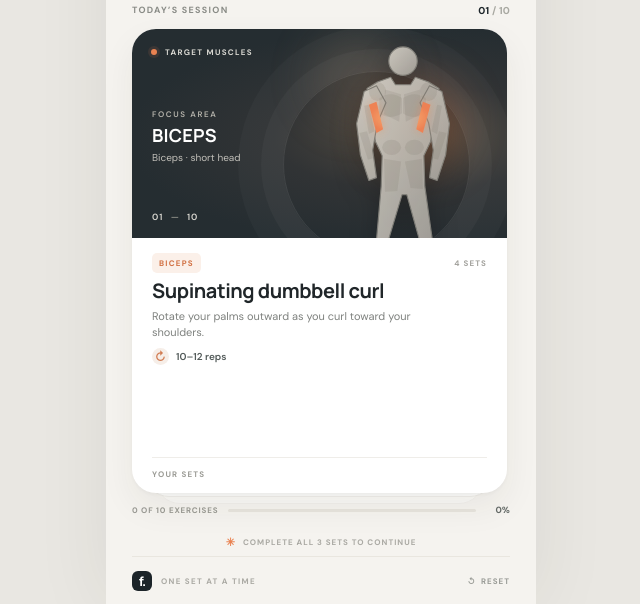
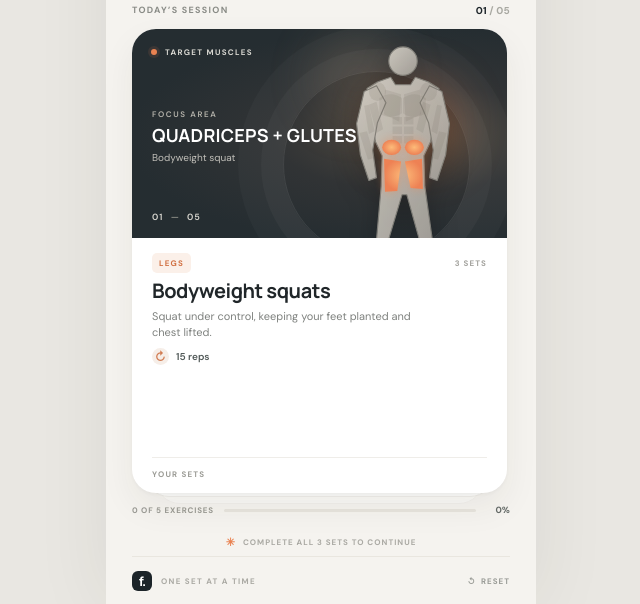
Before and after one commit to EmmanualJanuarie/GYM-STUFF, a plain HTML site: page index.html in a window 1280 px wide. Shown: the part 196-800 px from the top of the page, without its empty margins (319-959 px from the left). Drawn offline with Linux system fonts and the light colour scheme.

Commit message:
new changes

```diff
--- a/app.js
+++ b/app.js
@@ -1,45 +1,31 @@
-const chestBack = [
-  { category: 'CHEST', target: 'CHEST', anatomy: 'Pectoralis major', name: 'Barbell bench press', sets: 4, reps: '8–12', description: 'A compound press for overall chest strength.', muscle: 'chest' },
-  { category: 'CHEST', target: 'UPPER CHEST', anatomy: 'Clavicular pectorals', name: 'Incline barbell bench press', sets: 4, reps: '8–12', description: 'Press on an incline to emphasize the upper chest.', muscle: 'chest' },
-  { category: 'CHEST', target: 'CHEST + TRICEPS', anatomy: 'Pectorals · triceps', name: 'Close-grip barbell press', sets: 3, reps: '10–12', description: 'Use a close hand position to bring the triceps into the press.', muscle: 'chest triceps' },
-  { category: 'CHEST', target: 'CHEST', anatomy: 'Pectoralis major', name: 'Dumbbell chest fly', sets: 4, reps: '10–15', description: 'Open your arms in a controlled arc to stretch and work the chest.', muscle: 'chest' },
-  { category: 'CHEST', target: 'CHEST + LATS', anatomy: 'Pectorals · latissimus dorsi', name: 'Dumbbell pullover', sets: 3, reps: '10–12', description: 'Lower the dumbbell behind your head for a chest and lat stretch.', muscle: 'chest back' },
-  { category: 'BACK', target: 'MID BACK', anatomy: 'Rhomboids · latissimus dorsi', name: 'Overhand barbell bent-over row', sets: 4, reps: '8–12', description: 'Keep your torso hinged and pull the bar toward your lower belly.', muscle: 'back' },
-  { category: 'BACK', target: 'LOWER LATS', anatomy: 'Latissimus dorsi · biceps', name: 'Underhand barbell bent-over row', sets: 4, reps: '8–12', description: 'Use an underhand grip and pull the bar toward your upper belly.', muscle: 'back biceps' },
-  { category: 'BACK', target: 'UPPER BACK', anatomy: 'Trapezius · rhomboids', name: 'Pendlay row', sets: 3, reps: '6–10', description: 'Start each strict rep from the floor with your torso parallel to it.', muscle: 'back' },
-  { category: 'BACK', target: 'POSTERIOR CHAIN', anatomy: 'Hamstrings · glutes · lower back', name: 'Barbell Romanian deadlift', sets: 4, reps: '8–12', description: 'Hinge at the hips with a slight knee bend; keep the bar close to your legs.', muscle: 'legs glutes' },
-  { category: 'BACK', target: 'REAR DELTS + BACK', anatomy: 'Posterior deltoid · upper back', name: 'Dumbbell reverse fly', sets: 3, reps: '12–15', description: 'Hinge forward and raise the dumbbells out to your sides.', muscle: 'shoulders back' },
+const jog = { category: 'CARDIO', target: 'AEROBIC ENDURANCE', anatomy: 'Steady jogging', name: '20-minute jog', sets: 1, setLabel: 'SESSION', reps: '20 minutes', description: 'Keep a comfortable, steady pace for the full session.', muscle: 'legs' };
+
+const coreLegs = [
+  { category: 'LEGS', target: 'QUADRICEPS + GLUTES', anatomy: 'Bodyweight squat', name: 'Bodyweight squats', sets: 3, reps: '15 reps', description: 'Squat under control, keeping your feet planted and chest lifted.', muscle: 'legs glutes' },
+  { category: 'LEGS', target: 'LEGS + GLUTES', anatomy: 'Single-leg movement', name: 'Reverse lunges', sets: 3, reps: '10 each leg', description: 'Step back into a lunge, then return to standing. Complete both sides.', muscle: 'legs glutes' },
+  { category: 'GLUTES', target: 'GLUTES', anatomy: 'Gluteus maximus', name: 'Glute bridges', sets: 3, reps: '15 reps', description: 'Lift your hips by squeezing your glutes, then lower with control.', muscle: 'glutes' },
+  { category: 'CORE', target: 'CORE', anatomy: 'Abdominals · trunk stabilizers', name: 'Plank', sets: 3, reps: '20 seconds', description: 'Hold a straight, steady body position for each interval.', muscle: 'core' },
+  { category: 'CORE', target: 'CORE', anatomy: 'Abdominals · hip flexors', name: 'Dead bugs', sets: 3, reps: '10 reps', description: 'Move opposite arm and leg slowly while keeping your lower back steady.', muscle: 'core' },
 ];
 
-const arms = [
-  { category: 'BICEPS', target: 'BICEPS', anatomy: 'Biceps · short head', name: 'Supinating dumbbell curl', sets: 4, reps: '10–12', description: 'Rotate your palms outward as you curl toward your shoulders.', muscle: 'biceps' },
-  { category: 'BICEPS', target: 'BICEPS', anatomy: 'Biceps · long head', name: 'Single-arm drag curl', sets: 3, reps: '10–12', description: 'Drag the dumbbell upward along your torso without swinging.', muscle: 'biceps' },
-  { category: 'BICEPS', target: 'BICEPS + FOREARMS', anatomy: 'Brachialis · brachioradialis', name: 'Cross-body hammer curl', sets: 4, reps: '10–12', description: 'Curl across your body with a neutral, hammer-style grip.', muscle: 'biceps forearms' },
-  { category: 'BICEPS', target: 'FOREARMS', anatomy: 'Brachioradialis', name: 'Concentration hammer curl', sets: 3, reps: '10–12', description: 'Keep a neutral grip to emphasize the muscle along the top of your forearm.', muscle: 'forearms' },
-  { category: 'BICEPS', target: 'BICEPS', anatomy: 'Biceps brachii', name: 'Alternating dumbbell curl', sets: 3, reps: '10–12', description: 'Curl one dumbbell at a time while keeping your upper arm steady.', muscle: 'biceps' },
-  { category: 'TRICEPS', target: 'TRICEPS', anatomy: 'Triceps · long head', name: 'Single-arm overhead extension', sets: 4, reps: '10–12', description: 'Lower one dumbbell behind your head, then extend your arm overhead.', muscle: 'triceps' },
-  { category: 'TRICEPS', target: 'TRICEPS', anatomy: 'Triceps · long head', name: 'Two-handed overhead extension', sets: 4, reps: '10–12', description: 'Hold one dumbbell with both hands and extend overhead.', muscle: 'triceps' },
-  { category: 'TRICEPS', target: 'TRICEPS', anatomy: 'Triceps · lateral head', name: 'Dumbbell kickbacks', sets: 3, reps: '12–15', description: 'Hinge forward and extend the dumbbells straight behind you.', muscle: 'triceps' },
-  { category: 'TRICEPS', target: 'TRICEPS + CHEST', anatomy: 'Triceps · pectorals', name: 'Close-grip dumbbell press', sets: 4, reps: '8–12', description: 'Press the dumbbells from your chest with a close grip.', muscle: 'triceps chest' },
-  { category: 'TRICEPS', target: 'TRICEPS', anatomy: 'Triceps', name: 'Dumbbell skull crushers', sets: 3, reps: '10–12', description: 'Lower the dumbbells toward either side of your forehead, then extend.', muscle: 'triceps' },
+const coreEndurance = [
+  { category: 'LEGS', target: 'LEGS + GLUTES', anatomy: 'Step-up movement', name: 'Step-ups', sets: 3, reps: '10 each leg', description: 'Use a stable step and complete each side with control.', muscle: 'legs glutes' },
+  { category: 'LEGS', target: 'QUADRICEPS', anatomy: 'Isometric leg hold', name: 'Wall sit', sets: 3, reps: '20 seconds', description: 'Hold a seated position against the wall for each interval.', muscle: 'legs' },
+  { category: 'CORE', target: 'CORE + GLUTES', anatomy: 'Trunk stabilizers', name: 'Bird dogs', sets: 3, reps: '10 each side', description: 'Reach opposite arm and leg while keeping your torso stable.', muscle: 'core glutes' },
+  { category: 'CORE', target: 'LOWER CORE', anatomy: 'Abdominals', name: 'Reverse crunches', sets: 3, reps: '10 reps', description: 'Curl your hips gently off the floor, then lower with control.', muscle: 'core' },
+  { category: 'CORE', target: 'OBLIQUES + CORE', anatomy: 'Obliques · trunk stabilizers', name: 'Side plank', sets: 2, reps: '15 seconds each side', description: 'Hold each side for the interval while keeping your hips lifted.', muscle: 'core' },
 ];
 
-const shouldersLegs = [
-  { category: 'SHOULDERS', target: 'FRONT DELTS', anatomy: 'Anterior deltoid', name: 'Standing barbell shoulder press', sets: 4, reps: '8–12', description: 'Press the bar overhead from shoulder height while standing tall.', muscle: 'shoulders' },
-  { category: 'SHOULDERS', target: 'SIDE DELTS', anatomy: 'Medial deltoid', name: 'Seated dumbbell lateral raise', sets: 4, reps: '12–15', description: 'Raise the dumbbells out to your sides to shoulder height.', muscle: 'shoulders' },
-  { category: 'SHOULDERS', target: 'FRONT DELTS', anatomy: 'Anterior deltoid', name: 'Standing dumbbell front raise', sets: 3, reps: '10–12', description: 'Raise the dumbbells straight in front of you to shoulder height.', muscle: 'shoulders' },
-  { category: 'SHOULDERS', target: 'REAR DELTS', anatomy: 'Posterior deltoid', name: 'Seated bent-over reverse fly', sets: 4, reps: '12–15', description: 'Hinge forward while seated and fly the dumbbells out to the sides.', muscle: 'shoulders' },
-  { category: 'SHOULDERS', target: 'SHOULDERS + UPPER BACK', anatomy: 'Deltoids · trapezius', name: 'Dumbbell upright row', sets: 3, reps: '10–12', description: 'Guide the dumbbells upward in front of your body with control.', muscle: 'shoulders back' },
-  { category: 'LEGS', target: 'QUADRICEPS + GLUTES', anatomy: 'Quadriceps · gluteus maximus', name: 'Barbell back squat', sets: 4, reps: '8–12', description: 'Brace your core and squat through a comfortable, controlled range.', muscle: 'legs glutes' },
-  { category: 'LEGS', target: 'HAMSTRINGS + GLUTES', anatomy: 'Posterior chain', name: 'Barbell Romanian deadlift', sets: 4, reps: '8–12', description: 'Hinge at the hips with a slight knee bend to work the posterior chain.', muscle: 'legs glutes' },
-  { category: 'LEGS', target: 'CALVES', anatomy: 'Gastrocnemius · soleus', name: 'Standing calf raises', sets: 4, reps: '12–20', description: 'Rise onto your toes, pause briefly, and lower with control.', muscle: 'legs' },
-  { category: 'LEGS', target: 'CALVES', anatomy: 'Soleus', name: 'Seated calf raises', sets: 3, reps: '12–20', description: 'Raise and lower your heels while seated to work the calves.', muscle: 'legs' },
-  { category: 'LEGS', target: 'INNER THIGHS + GLUTES', anatomy: 'Adductors · gluteus maximus', name: 'Barbell sumo squat', sets: 3, reps: '10–12', description: 'Take a wide stance with toes turned out and squat with control.', muscle: 'legs glutes' },
+const saturdayConditioning = [
+  jog,
+  { category: 'LEGS', target: 'QUADRICEPS + GLUTES', anatomy: 'Bodyweight squat', name: 'Bodyweight squats', sets: 2, reps: '15 reps', description: 'Squat under control, keeping your feet planted and chest lifted.', muscle: 'legs glutes' },
+  { category: 'CONDITIONING', target: 'CORE + SHOULDERS', anatomy: 'Full-body conditioning', name: 'Mountain climbers', sets: 2, reps: '20 seconds', description: 'Alternate driving your knees forward from a strong plank position.', muscle: 'core shoulders' },
+  { category: 'CORE', target: 'CORE', anatomy: 'Abdominals · trunk stabilizers', name: 'Plank', sets: 2, reps: '20 seconds', description: 'Hold a straight, steady body position for each interval.', muscle: 'core' },
 ];
 
 const dayNames = ['Monday', 'Tuesday', 'Wednesday', 'Thursday', 'Friday', 'Saturday', 'Sunday'];
-const sessions = { 0: chestBack, 1: arms, 2: shouldersLegs, 4: chestBack, 5: arms, 6: shouldersLegs };
-const splitNames = { 0: 'CHEST + BACK', 1: 'BICEPS + TRICEPS', 2: 'SHOULDERS + LEGS', 4: 'CHEST + BACK', 5: 'BICEPS + TRICEPS', 6: 'SHOULDERS + LEGS' };
+const sessions = { 0: [jog], 1: coreLegs, 2: [jog], 3: coreEndurance, 4: [jog], 5: saturdayConditioning };
+const splitNames = { 0: 'JOGGING', 1: 'CORE + LEGS', 2: 'JOGGING', 3: 'CORE + ENDURANCE', 4: 'JOGGING', 5: 'JOG + CONDITIONING' };
 const dayPicker = document.querySelector('#day-picker');
 const today = new Date();
 const dayOffset = (today.getDay() + 6) % 7;
@@ -54,7 +40,7 @@ let advanceTimer;
 const els = Object.fromEntries(['day-title','day-subtitle','today-label','week-label','panel-kicker','panel-count','deck-wrap','exercise-card','target-title','target-caption','art-index','exercise-category','exercise-name','exercise-description','set-total','exercise-reps','weight-row','exercise-weight','set-controls','progress-label','progress-fill','progress-percent','swipe-hint','rest-card','complete-card','next-session','complete-stat-count','reset-button'].map(id => [id, document.getElementById(id)]));
 
 function loadState() {
-  const key = `form-workout-v2:${dateKey(selectedDates[selectedDay])}`;
+  const key = `form-workout-saps:${dateKey(selectedDates[selectedDay])}`;
   try { setState = JSON.parse(localStorage.getItem(key)) || []; } catch { setState = []; }
   const exercises = sessions[selectedDay] || [];
   setState = exercises.map((exercise, i) => Array.from({ length: exercise.sets }, (_, n) => Boolean(setState[i]?.[n])));
@@ -63,7 +49,7 @@ function loadState() {
 }
 
 function saveState() {
-  try { localStorage.setItem(`form-workout-v2:${dateKey(selectedDates[selectedDay])}`, JSON.stringify(setState)); } catch { /* Storage may be unavailable in private browsing. */ }
+  try { localStorage.setItem(`form-workout-saps:${dateKey(selectedDates[selectedDay])}`, JSON.stringify(setState)); } catch { /* Storage may be unavailable in private browsing. */ }
 }
 
 function renderDays() {
@@ -108,7 +94,8 @@ function render() {
   els['day-title'].innerHTML = `${dayNames[selectedDay]}<span class="heading-period">.</span>`;
   els['today-label'].textContent = selectedDay === dayOffset ? 'TODAY' : date.toLocaleDateString('en', { month: 'short', day: 'numeric' }).toUpperCase();
   els['week-label'].textContent = 'WEEKLY REMINDER';
-  els['day-subtitle'].innerHTML = isRest ? 'REST DAY <span>·</span> RECOVER' : `${splitNames[selectedDay]} <span>·</span> ${exercises.length} MOVES`;
+  const activityLabel = exercises.length === 1 ? 'SESSION' : 'EXERCISES';
+  els['day-subtitle'].innerHTML = isRest ? 'REST DAY <span>·</span> RECOVER' : `${splitNames[selectedDay]} <span>·</span> ${exercises.length} ${activityLabel}`;
   els['panel-kicker'].textContent = isRest ? 'YOUR WEEKLY RHYTHM' : selectedDay === dayOffset ? 'TODAY’S SESSION' : `${dayNames[selectedDay].toUpperCase()} SESSION`;
   els['deck-wrap'].classList.toggle('hidden', isRest || currentIndex >= exercises.length);
   els['rest-card'].classList.toggle('hidden', !isRest);
@@ -125,7 +112,7 @@ function render() {
 
   const done = completedCount();
   const pct = Math.round(done / exercises.length * 100);
-  els['progress-label'].textContent = `${done} OF ${exercises.length} EXERCISES`;
+  els['progress-label'].textContent = `${done} OF ${exercises.length} ${exercises.length === 1 ? 'SESSION' : 'EXERCISES'}`;
   els['progress-fill'].style.width = `${pct}%`;
   els['progress-percent'].textContent = `${pct}%`;
   els['complete-stat-count'].textContent = exercises.length;
@@ -143,8 +130,8 @@ function render() {
   els['exercise-category'].textContent = exercise.category;
   els['exercise-name'].textContent = exercise.name;
   els['exercise-description'].textContent = exercise.description;
-  els['set-total'].textContent = `${exercise.sets} SETS`;
-  els['exercise-reps'].textContent = `${exercise.reps} reps`;
+  els['set-total'].textContent = exercise.setLabel || `${exercise.sets} SETS`;
+  els['exercise-reps'].textContent = exercise.reps;
   els['weight-row'].classList.toggle('hidden', !exercise.weight);
   if (exercise.weight) els['exercise-weight'].textContent = exercise.weight;
   document.querySelectorAll('.muscle-zone').forEach(zone => zone.classList.toggle('on', exercise.muscle.split(' ').some(muscle => zone.classList.contains(`zone-${muscle}`))));
--- a/index.html
+++ b/index.html
@@ -21,13 +21,13 @@
       <section class="day-section" aria-label="Choose a training day">
         <div class="day-heading">
           <div><div class="eyebrow" id="week-label">WEEKLY REMINDER</div><h1 id="day-title">Monday<span class="heading-period">.</span></h1></div>
-          <div class="day-subtitle" id="day-subtitle">UPPER BODY <span>·</span> 24 MOVES</div>
+          <div class="day-subtitle" id="day-subtitle">JOGGING <span>·</span> 1 SESSION</div>
         </div>
         <nav class="day-picker" id="day-picker" aria-label="Weekday"></nav>
       </section>
 
       <section class="workout-panel" id="workout-panel" aria-live="polite">
-        <div class="panel-topline"><span class="panel-kicker" id="panel-kicker">TODAY’S SESSION</span><span class="panel-count" id="panel-count">01 <i>/ 24</i></span></div>
+        <div class="panel-topline"><span class="panel-kicker" id="panel-kicker">TODAY’S SESSION</span><span class="panel-count" id="panel-count">01 <i>/ 01</i></span></div>
 
         <div class="deck-wrap" id="deck-wrap">
           <div class="deck-shadow deck-shadow-two"></div>
@@ -36,7 +36,7 @@
             <div class="exercise-art" id="exercise-art">
               <div class="art-orb orb-one"></div><div class="art-orb orb-two"></div>
               <div class="art-label"><span class="live-dot"></span><span>TARGET MUSCLES</span></div>
-              <div class="target-copy"><span class="target-overline">FOCUS AREA</span><strong id="target-title">CHEST</strong><span class="target-caption" id="target-caption">Pectoralis major</span></div>
+              <div class="target-copy"><span class="target-overline">FOCUS AREA</span><strong id="target-title">ENDURANCE</strong><span class="target-caption" id="target-caption">Steady jogging</span></div>
               <svg class="anatomy" viewBox="0 0 190 225" role="img" aria-label="Anatomical muscle focus illustration">
                 <defs><linearGradient id="bodyFill" x1="0" x2="1" y1="0" y2="1"><stop offset="0" stop-color="#d9d4ca"/><stop offset="1" stop-color="#aaa69f"/></linearGradient><radialGradient id="muscleFill"><stop stop-color="#ffbc79"/><stop offset="1" stop-color="#ef8153"/></radialGradient></defs>
                 <g class="body-shape" fill="url(#bodyFill)" stroke="#88867f" stroke-width="1.2" stroke-linejoin="round">
@@ -44,6 +44,7 @@
                   <path d="m67 48-13 6-8 34 4 33 9 27 8-3-4-29 5-29 9-21Zm56 0 13 6 8 34-4 33-9 27-8-3 4-29-5-29-9-21Z"/>
                 </g>
                 <g class="muscle-zone zone-chest"><path d="M70 61q12-8 24 0v16q-13 8-24 0Zm25 0q12-8 24 0v16q-13 8-24 0Z"/></g>
+                <g class="muscle-zone zone-core"><path d="M84 81h10v8H84Zm12 0h10v8H96ZM84 91h10v8H84Zm12 0h10v8H96ZM84 101h10v8H84Zm12 0h10v8H96Z"/></g>
                 <g class="muscle-zone zone-back"><path d="m76 52 17 5-2 29-16-8Zm20 5 17-5 1 26-16 8Z"/></g>
                 <g class="muscle-zone zone-shoulders"><ellipse cx="68" cy="54" rx="9" ry="10"/><ellipse cx="122" cy="54" rx="9" ry="10"/></g>
                 <g class="muscle-zone zone-biceps"><path d="m59 68 8-3 7 29-7 4Zm57-3 8 3-8 30-7-4Z"/></g>
@@ -52,14 +53,14 @@
                 <g class="muscle-zone zone-legs"><path d="m75 125 18 3-4 31-13 1Zm22 3 18-3 1 32-13-1Z"/></g>
                 <g class="muscle-zone zone-glutes"><ellipse cx="83" cy="113" rx="10" ry="8"/><ellipse cx="107" cy="113" rx="10" ry="8"/></g>
               </svg>
-              <span class="art-index" id="art-index">01 <span>—</span> 24</span>
+              <span class="art-index" id="art-index">01 <span>—</span> 01</span>
             </div>
             <div class="exercise-content">
-              <div class="exercise-meta"><span class="category-pill" id="exercise-category">CHEST</span><span class="set-total" id="set-total">4 SETS</span></div>
-              <h2 id="exercise-name">Dumbbell chest press</h2>
-              <p class="exercise-description" id="exercise-description">Main compound move for overall pec mass.</p>
-              <div class="rep-row" id="rep-row"><span class="rep-icon">↻</span><span id="exercise-reps">8–12 reps</span></div>
-              <div class="weight-row" id="weight-row"><span class="weight-icon">↗</span><span id="exercise-weight">17.5 kg <i>›</i> 22.5 kg <i>›</i> 20 kg</span></div>
+              <div class="exercise-meta"><span class="category-pill" id="exercise-category">CARDIO</span><span class="set-total" id="set-total">SESSION</span></div>
+              <h2 id="exercise-name">20-minute jog</h2>
+              <p class="exercise-description" id="exercise-description">Keep a comfortable, steady pace for the full session.</p>
+              <div class="rep-row" id="rep-row"><span class="rep-icon">↻</span><span id="exercise-reps">20 minutes</span></div>
+              <div class="weight-row hidden" id="weight-row"><span class="weight-icon">↗</span><span id="exercise-weight"></span></div>
               <div class="set-row" aria-label="Mark completed sets">
                 <span class="set-row-label">YOUR SETS</span>
                 <div class="set-controls" id="set-controls"></div>
@@ -68,13 +69,13 @@
           </article>
         </div>
 
-        <div class="progress-row"><span id="progress-label">0 OF 24 EXERCISES</span><div class="progress-track"><div class="progress-fill" id="progress-fill"></div></div><span id="progress-percent">0%</span></div>
+        <div class="progress-row"><span id="progress-label">0 OF 1 EXERCISES</span><div class="progress-track"><div class="progress-fill" id="progress-fill"></div></div><span id="progress-percent">0%</span></div>
         <div class="swipe-hint" id="swipe-hint"><span class="hint-spark">✳</span> COMPLETE ALL 3 SETS TO CONTINUE</div>
 
         <div class="rest-card hidden" id="rest-card">
           <div class="rest-icon">☼</div><span class="eyebrow">A DAY TO RESET</span><h2>Rest well.<br />Come back stronger.</h2><p>No exercises scheduled for today. Give your muscles time to recover.</p><div class="rest-rule"></div><span class="rest-note">YOUR NEXT SESSION</span><strong id="next-session">TUESDAY · LOWER BODY</strong>
         </div>
-        <div class="complete-card hidden" id="complete-card"><div class="complete-check">✓</div><span class="eyebrow">SESSION COMPLETE</span><h2>That’s a wrap.</h2><p>You showed up for yourself today. Recovery starts now.</p><div class="complete-stat"><strong id="complete-stat-count">24</strong><span>EXERCISES<br />COMPLETED</span></div></div>
+        <div class="complete-card hidden" id="complete-card"><div class="complete-check">✓</div><span class="eyebrow">SESSION COMPLETE</span><h2>That’s a wrap.</h2><p>You showed up for yourself today. Recovery starts now.</p><div class="complete-stat"><strong id="complete-stat-count">1</strong><span>EXERCISES<br />COMPLETED</span></div></div>
       </section>
 
       <footer class="bottom-bar"><span class="footer-mark">f.</span><span>ONE SET AT A TIME</span><button id="reset-button" type="button" title="Reset today's progress">↺ <span>RESET</span></button></footer>
```
